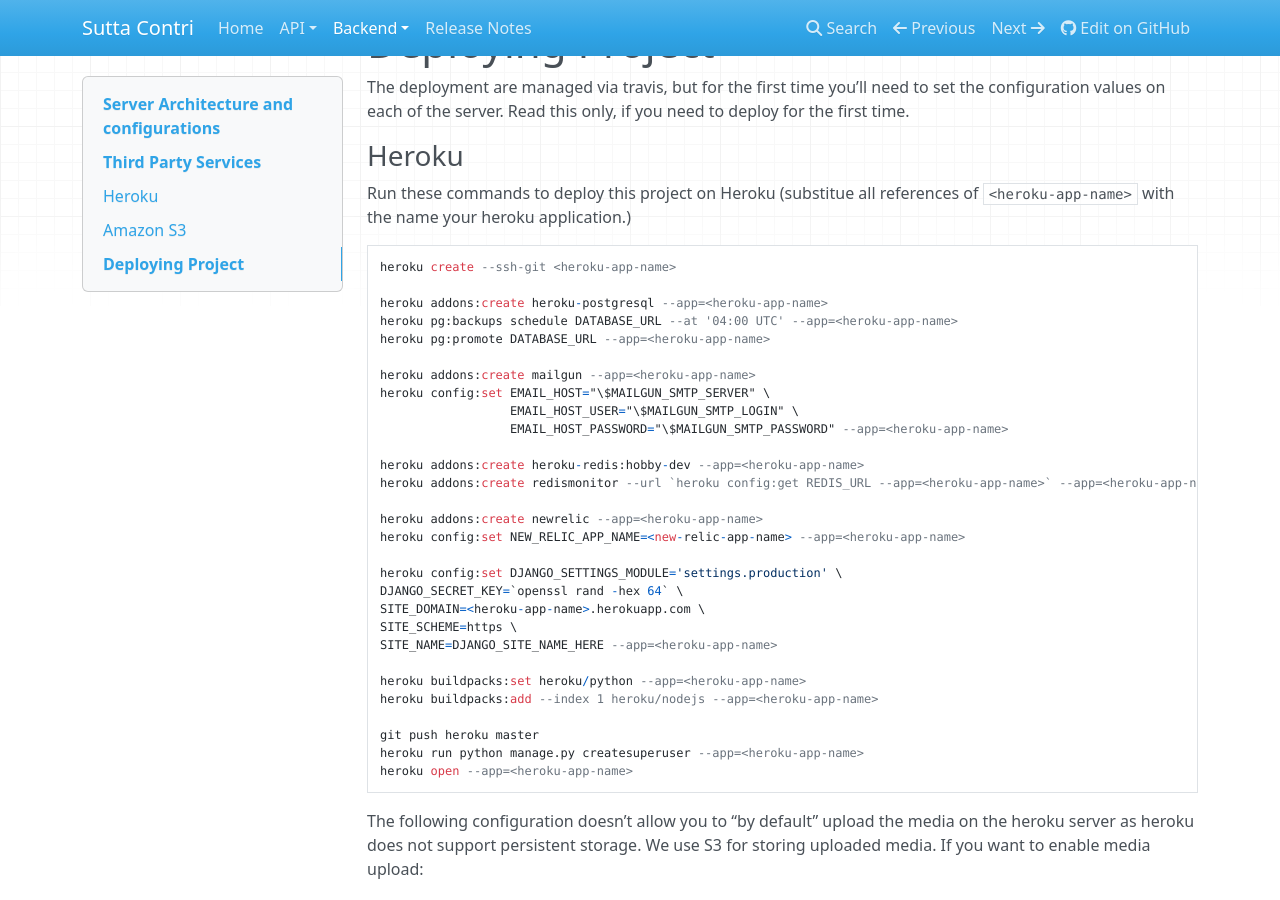
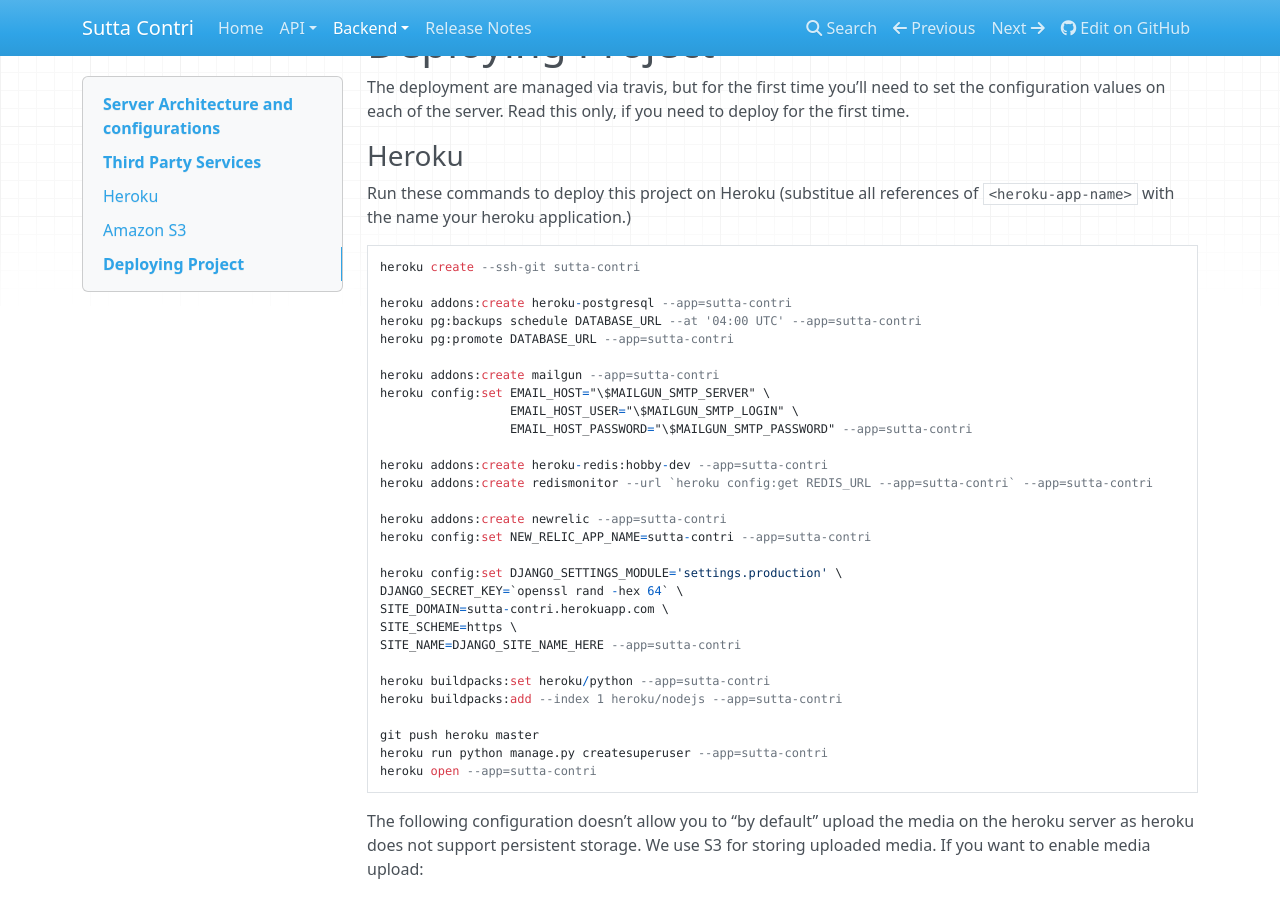
Before and after one commit to aniketmaithani/sutta-contri-web, an MkDocs documentation site: the page built from docs/backend/server_config.md, in a window 1280 px wide and 900 px high, scrolled down 677 px. Built offline with MkDocs 1.6.1, drawn with Linux system fonts in a browser that asks for light colours; nearby versions of some CDN libraries; old or Windows-style settings are respelled for this version of MkDocs.

Commit message:
docs(backend-config): added `app-name` to the backend-config doc

````diff
--- a/docs/backend/server_config.md
+++ b/docs/backend/server_config.md
@@ -36,35 +36,35 @@
 Run these commands to deploy this project on Heroku (substitue all references of `<heroku-app-name>` with the name your heroku application.)
 
 ```
-heroku create --ssh-git <heroku-app-name>
+heroku create --ssh-git sutta-contri
 
-heroku addons:create heroku-postgresql --app=<heroku-app-name>
-heroku pg:backups schedule DATABASE_URL --at '04:00 UTC' --app=<heroku-app-name>
-heroku pg:promote DATABASE_URL --app=<heroku-app-name>
+heroku addons:create heroku-postgresql --app=sutta-contri
+heroku pg:backups schedule DATABASE_URL --at '04:00 UTC' --app=sutta-contri
+heroku pg:promote DATABASE_URL --app=sutta-contri
 
-heroku addons:create mailgun --app=<heroku-app-name>
+heroku addons:create mailgun --app=sutta-contri
 heroku config:set EMAIL_HOST="\$MAILGUN_SMTP_SERVER" \
                   EMAIL_HOST_USER="\$MAILGUN_SMTP_LOGIN" \
-                  EMAIL_HOST_PASSWORD="\$MAILGUN_SMTP_PASSWORD" --app=<heroku-app-name>
+                  EMAIL_HOST_PASSWORD="\$MAILGUN_SMTP_PASSWORD" --app=sutta-contri
 
-heroku addons:create heroku-redis:hobby-dev --app=<heroku-app-name>
-heroku addons:create redismonitor --url `heroku config:get REDIS_URL --app=<heroku-app-name>` --app=<heroku-app-name>
+heroku addons:create heroku-redis:hobby-dev --app=sutta-contri
+heroku addons:create redismonitor --url `heroku config:get REDIS_URL --app=sutta-contri` --app=sutta-contri
 
-heroku addons:create newrelic --app=<heroku-app-name>
-heroku config:set NEW_RELIC_APP_NAME=<new-relic-app-name> --app=<heroku-app-name>
+heroku addons:create newrelic --app=sutta-contri
+heroku config:set NEW_RELIC_APP_NAME=sutta-contri --app=sutta-contri
 
 heroku config:set DJANGO_SETTINGS_MODULE='settings.production' \
 DJANGO_SECRET_KEY=`openssl rand -hex 64` \
-SITE_DOMAIN=<heroku-app-name>.herokuapp.com \
+SITE_DOMAIN=sutta-contri.herokuapp.com \
 SITE_SCHEME=https \
-SITE_NAME=DJANGO_SITE_NAME_HERE --app=<heroku-app-name>
+SITE_NAME=DJANGO_SITE_NAME_HERE --app=sutta-contri
 
-heroku buildpacks:set heroku/python --app=<heroku-app-name>
-heroku buildpacks:add --index 1 heroku/nodejs --app=<heroku-app-name>
+heroku buildpacks:set heroku/python --app=sutta-contri
+heroku buildpacks:add --index 1 heroku/nodejs --app=sutta-contri
 
 git push heroku master
-heroku run python manage.py createsuperuser --app=<heroku-app-name>
-heroku open --app=<heroku-app-name>
+heroku run python manage.py createsuperuser --app=sutta-contri
+heroku open --app=sutta-contri
 ```
 
 The following configuration doesn't allow you to "by default" upload the media on the heroku server as heroku does
````
